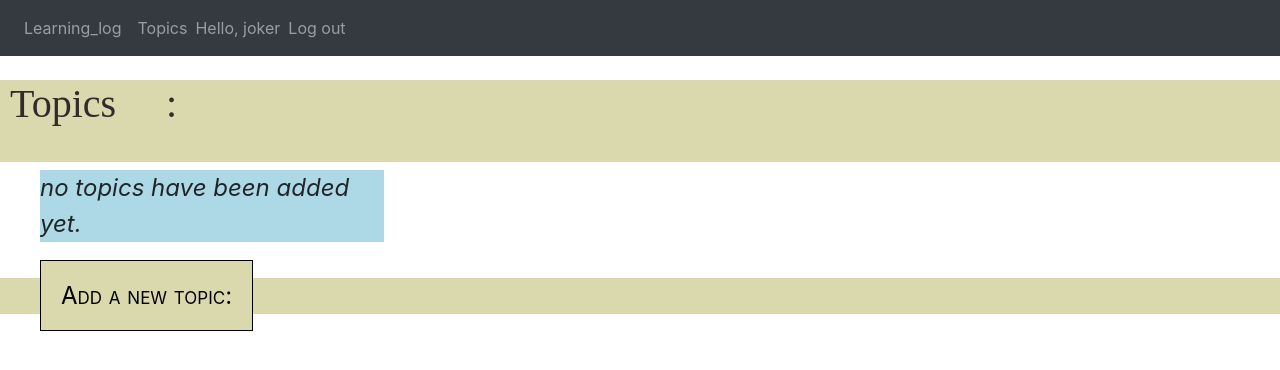
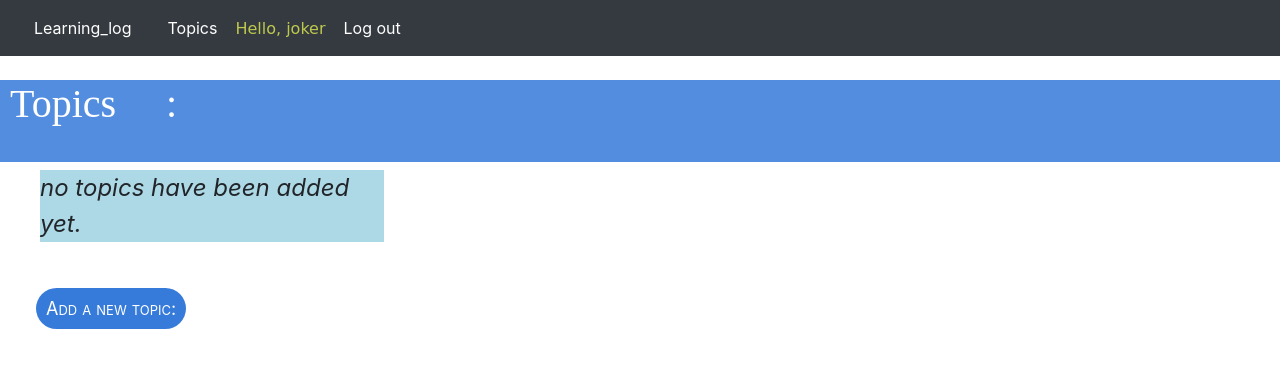
Before and after one commit to Ash-997/Learning-log, a Django app: page /topics in a window 1280 px wide. Shown: the top 370 px of the page. Run offline with Django 3.2, Linux system fonts and the light colour scheme; a user stored in the database is signed in; data comes from the database, SQL or seed files in the repository; both versions use the stored data as it was after the commit; some libraries are stand-ins or nearby versions.

Commit message:
final touch

```diff
--- a/static/ok.css
+++ b/static/ok.css
@@ -1,9 +1,13 @@
-.ashish{
-background-color:#d9d9ad;
-color:#312c2c;
+.headline{
+color:#ffffff;
 font-family: emoji;
 margin-left:10px;
 height: 82px;
+}
+.divhead{
+background-color: #377bdadb;
+
+
 }
 .ac{
 list-style-type:none;
@@ -14,7 +18,7 @@ width:30%;
 
 .da{
 padding: 6px;
-background-color: #d9d9ad57;
+background-color: #e9e9e957;
 border-bottom:1px solid black;
 margin-bottom:30px;
 margin-top: 18px;
@@ -24,27 +28,24 @@ margin-top: 18px;
 .ax{
     font-size: x-large;
     color: currentcolor;
-    font-family: -webkit-body;
+    font-family: sans-serif;
     font-variant-caps: petite-caps;
 
 
 }
-.asd{
-background-color:#d9d9ad;
 
-}
 .addtopic{
-border: 1px solid black;
-    padding: 20px;
-    background-color: #d9d9ad;
-    color: black;
+    padding: 10px;
+    background-color: #1b69d5e0;
+    color: white;
     font-variant: petite-caps;
-    font-size: x-large;
-    margin-left: 40px;
+    font-size: large;
+    margin-left: 36px;
+    border-radius: 21px;
 }
 
 .addtop{
-background-color: #d9d9ad;
+margin-top: 53px;
 
 
 }
--- a/templates/base.html
+++ b/templates/base.html
@@ -11,7 +11,25 @@
     <script src="https://ajax.googleapis.com/ajax/libs/jquery/3.5.1/jquery.min.js"></script>
     <script src="https://cdnjs.cloudflare.com/ajax/libs/popper.js/1.16.0/umd/popper.min.js"></script>
     <script src="https://maxcdn.bootstrapcdn.com/bootstrap/4.5.2/js/bootstrap.min.js"></script>
+<style>
+.navbar-dark .navbar-nav .nav-link {
+color: rgb(255 255 255);
+    margin: 0px 10px 0px 10px;
 
+
+
+}
+.greet{
+color: #f4ff52b8;
+    font-family: cursive;
+
+
+
+}
+
+
+
+</style>
 
 
 </head>
@@ -24,30 +42,50 @@
 <nav class="navbar navbar-expand-sm bg-dark navbar-dark">
   <!-- Links -->
   <ul class="navbar-nav">
+
+
     <li class="nav-item">
       <a class="nav-link" href="{% url 'learn:index'%}">Learning_log</a>
     </li>
+
+
     <li class="nav-item">
       <a class="nav-link" href="{% url 'learn:topics'%}">Topics</a>
     </li>
+
+
      {% if user.is_authenticated %}
 
       <li class="nav-item">
-      <span class="navbar-text">Hello, {{user.username}}</span>
+
+          <div style="margin-top:8px;">
+          <span class="greet">Hello, {{user.username}}</span>
+              </div>
     </li>
+
       <li class="nav-item">
       <a class="nav-link" href="{% url 'users:logout12' %}" >Log out</a>
     </li>
+
+
     {% else %}
+
       <li class="nav-item">
       <a class="nav-link" href="{% url 'users:login' %}">Log in</a>
     </li>
+
+
+
+
       <li class="nav-item">
       <a class="nav-link" href="{% url 'users:register' %}">Register</a>
+
     </li>
+
 {% endif %}
 
   </ul>
+
 
   <!-- Navbar text-->
 
--- a/templates/index.html
+++ b/templates/index.html
@@ -4,7 +4,7 @@
 {% block content %}
 <div style="display:flex; justify-content:center; align-items: center; height:500px; height: 48em;margin-top: -25px; background-image:url({% static 'read.jpg' %}); background-size: 100% 100%;">
 <h3 style="font-family: none; font-size: 4.75rem;color: peru;">
-    Welcome to learning log
+    // Welcome to learning log //
 </h3>
 </div>
 {% endblock content %}
--- a/templates/topics.html
+++ b/templates/topics.html
@@ -18,9 +18,10 @@
 
 
 </style>
-<div class="asd">
-    <h1 class="ashish">Topics : </h1>
-</div>
+<div class="divhead">
+    <h1 class="headline">Topics : </h1>
+    </div>
+
 <ul class="ac">
     {%for topic in topics%}
 
```
Also changed, not shown: db.sqlite3, 1 other file.
